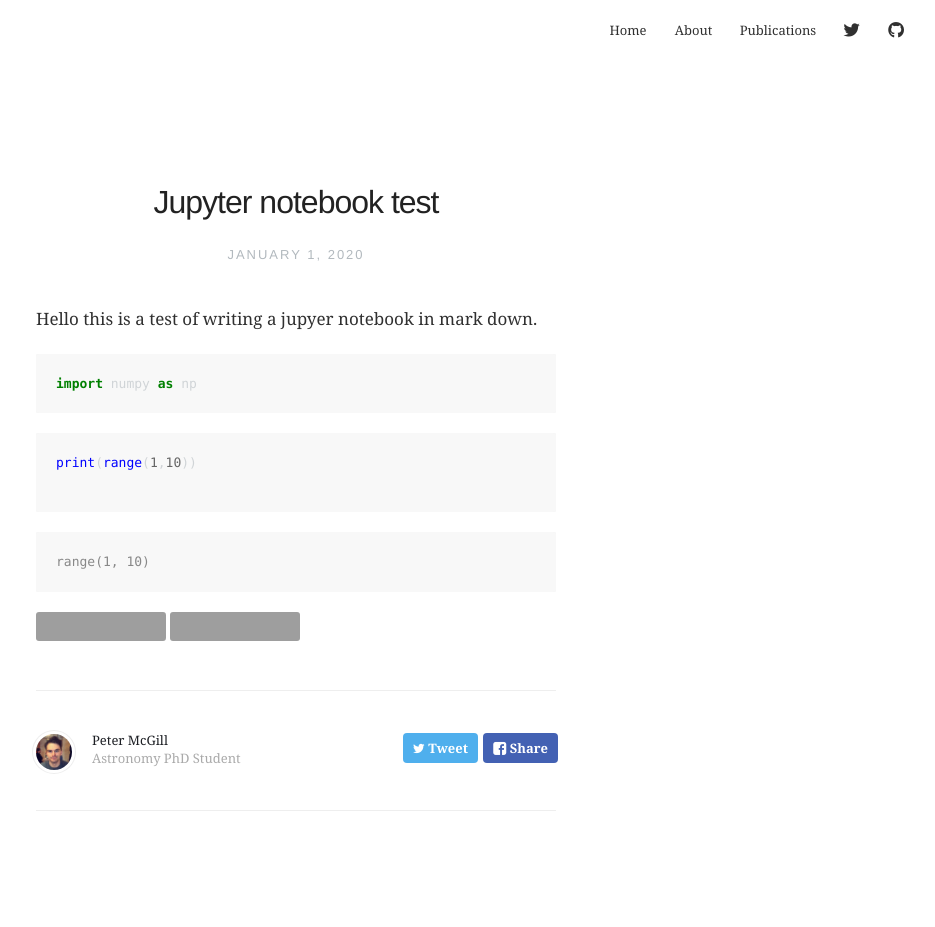
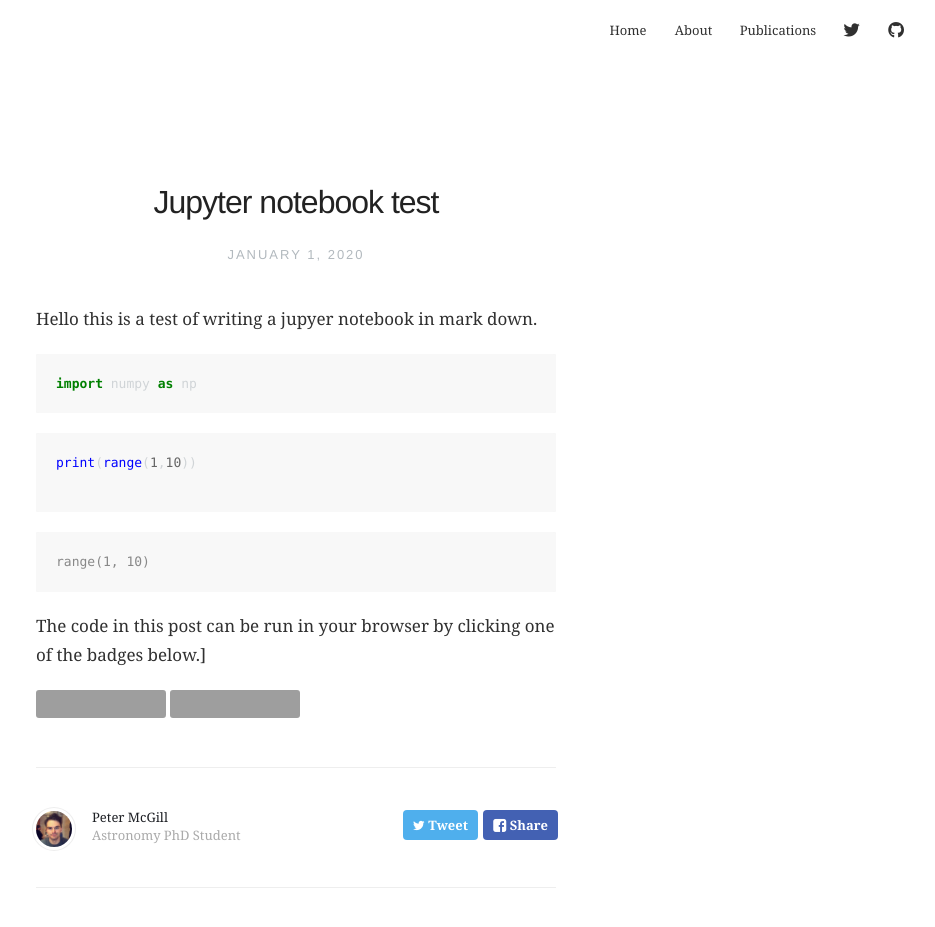
Before and after one commit to astrophpeter/astrophpeter.github.io, a Jekyll site: the page built from _posts/2020-01-1-jupyter-notebook-test.md, in a window 1280 px wide, cut to the strip 0-1028 px from the top of the page. Shown: the top 927 px of the strip, without its empty margins (344-1279 px from the left). Built offline with Jekyll 4.4.1, drawn with Linux system fonts in a browser that asks for light colours; nearby versions of some CDN libraries; grey boxes are pictures that could not be loaded.

Commit message:
Update 2020-01-1-jupyter-notebook-test.md

```diff
--- a/_posts/2020-01-1-jupyter-notebook-test.md
+++ b/_posts/2020-01-1-jupyter-notebook-test.md
@@ -20,4 +20,6 @@ print(range(1,10))
 
     range(1, 10)
 
+The code in this post can be run in your browser by clicking one of the badges below.]
+
 [![Binder](https://mybinder.org/badge_logo.svg#badge)](https://mybinder.org/v2/gh/astrophpeter/astrophpeter.github.io/master?filepath=2020-01-1-jupyter-notebook-test.ipynb) [![Open In Colab](https://colab.research.google.com/assets/colab-badge.svg#badge)](https://colab.research.google.com/github/astrophpeter/astrophpeter.github.io/blob/master/2020-01-1-jupyter-notebook-test.ipynb)
```
